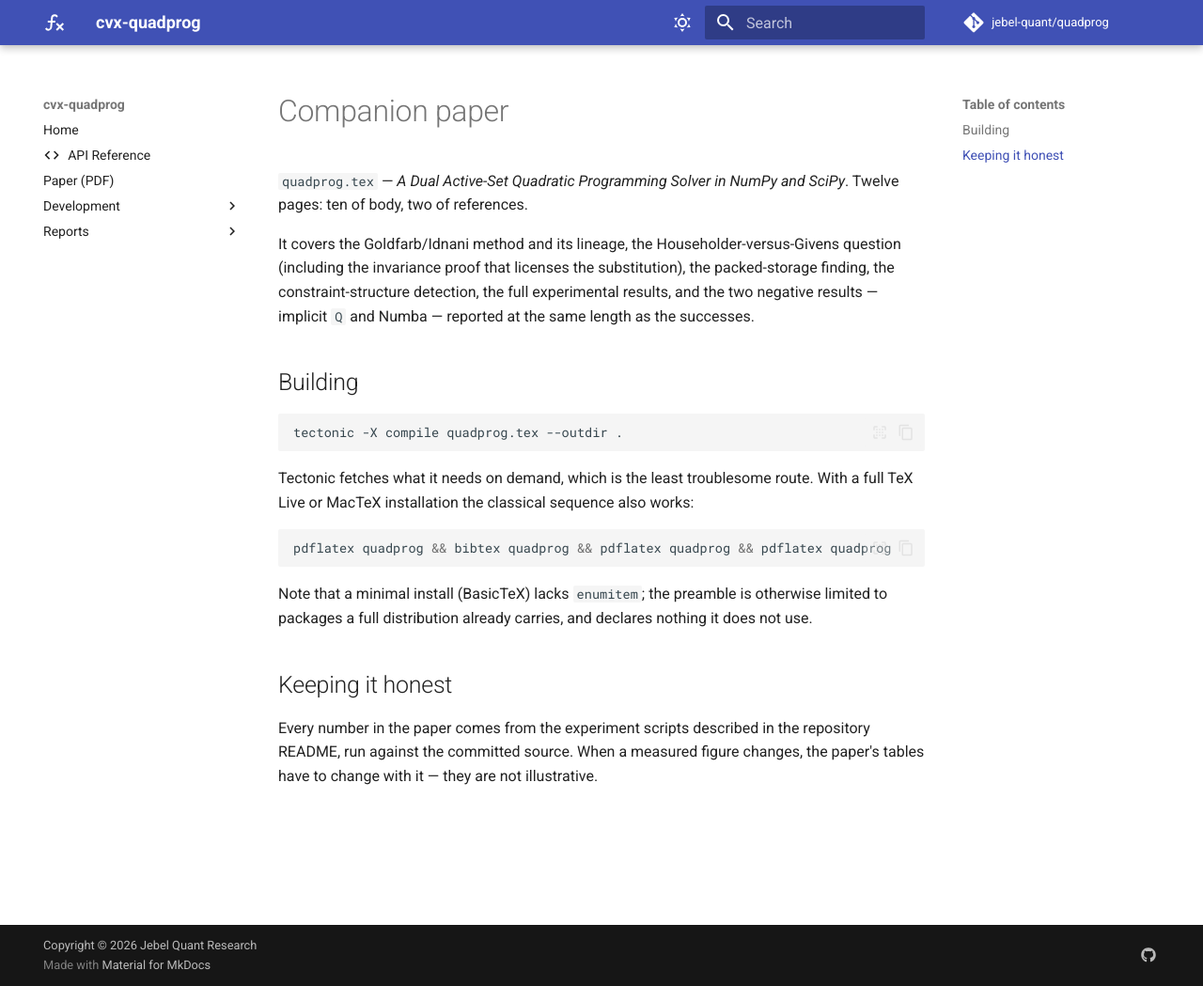
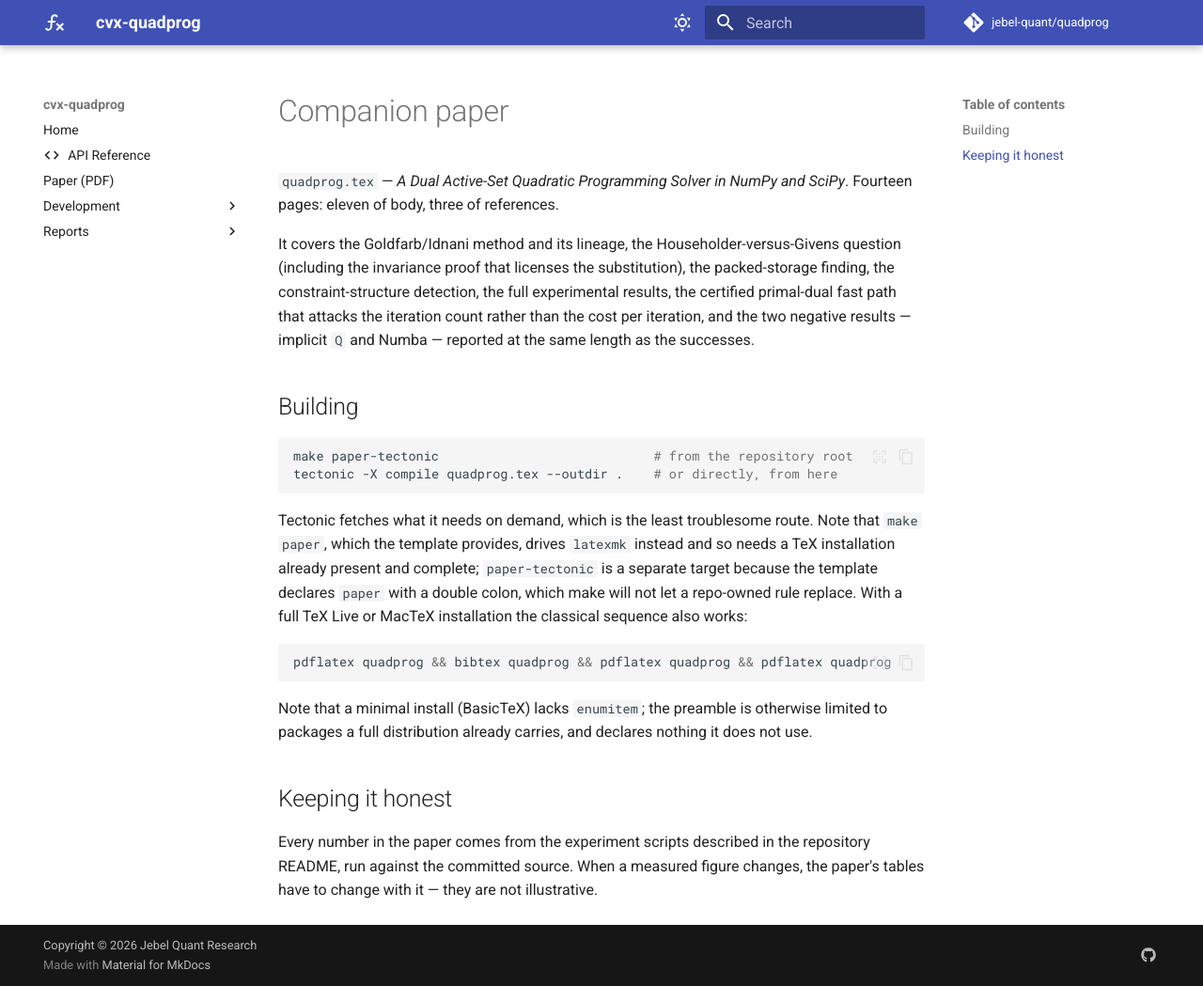
Before and after one commit to Jebel-Quant/quadprog, an MkDocs documentation site: the page built from docs/paper/README.md, in a window 1280 px wide and 1049 px high. Shown: the whole window at 94% size. Built offline with MkDocs 1.6.1 and Material for MkDocs 9.7.7, drawn with Linux system fonts in a browser that asks for light colours; comment, search, counter and statistics services are not loaded.

Commit message:
build: add a tectonic route to the paper, and ignore the built PDF
`make paper` comes from .rhiza/make.d/paper.mk and drives latexmk, which exits 1
when latexmk is absent. Two things make that the wrong tool for this paper:
latexmk needs a TeX installation already present, and the preamble uses enumitem,
which BasicTeX and the smaller MacTeX variants do not carry -- so the classical
sequence stops with "File `enumitem.sty' not found" on exactly the installs most
likely to be in place. Confirmed here: pdflatex fails on this machine for that
reason while tectonic compiles the document clean.

docs/paper/README.md already named tectonic the preferred route; this makes it
reachable from make.

It is a new target rather than an override because the template declares
`paper::` with a double colon, and giving one target both `:` and `::` entries is
a hard make error rather than an override -- unlike `license` and `mutation`,
which are single-colon and are replaced in place a few lines above.

docs/paper/*.pdf is now ignored, along with the *.bbl and *.blg that a classical
run leaves behind. The published PDF lives on the `paper` branch, so a local
build should not show up as an untracked file inviting a commit.

Co-Authored-By: Claude Opus 5 (1M context) <noreply@anthropic.com>

````diff
--- a/docs/paper/README.md
+++ b/docs/paper/README.md
@@ -1,21 +1,27 @@
 # Companion paper
 
 `quadprog.tex` — *A Dual Active-Set Quadratic Programming Solver in NumPy and
-SciPy*. Twelve pages: ten of body, two of references.
+SciPy*. Fourteen pages: eleven of body, three of references.
 
 It covers the Goldfarb/Idnani method and its lineage, the Householder-versus-Givens
 question (including the invariance proof that licenses the substitution), the
 packed-storage finding, the constraint-structure detection, the full experimental
-results, and the two negative results — implicit `Q` and Numba — reported at the
+results, the certified primal-dual fast path that attacks the iteration count
+rather than the cost per iteration, and the two negative results — implicit `Q` and Numba — reported at the
 same length as the successes.
 
 ## Building
 
 ```bash
-tectonic -X compile quadprog.tex --outdir .
+make paper-tectonic                            # from the repository root
+tectonic -X compile quadprog.tex --outdir .    # or directly, from here
 ```
 
 Tectonic fetches what it needs on demand, which is the least troublesome route.
+Note that `make paper`, which the template provides, drives `latexmk` instead and
+so needs a TeX installation already present and complete; `paper-tectonic` is a
+separate target because the template declares `paper` with a double colon, which
+make will not let a repo-owned rule replace.
 With a full TeX Live or MacTeX installation the classical sequence also works:
 
 ```bash
````
Also changed, not shown: 2 other files.
